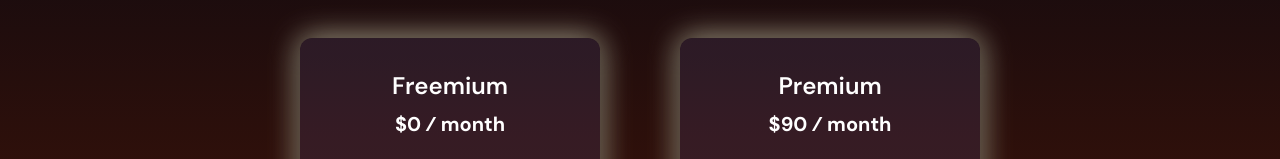
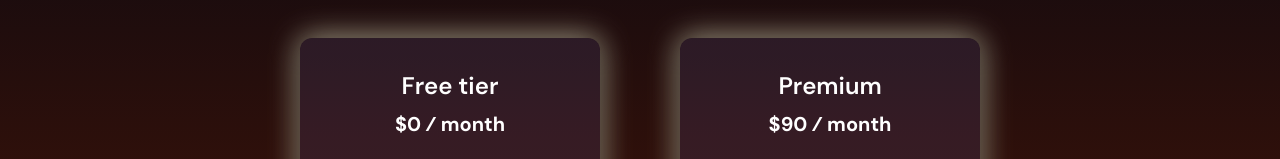
Before and after one commit to fastnear/subscriptions-site, a Next.js app: page /pricing in a window 1280 px wide. Shown: the part 318-477 px from the top of the page. Built offline with nearby package versions, Linux system fonts and the light colour scheme.

Commit message:
nomenclature Freemium » Free tier

```diff
--- a/src/app/pricing/_logic/plan-types.ts
+++ b/src/app/pricing/_logic/plan-types.ts
@@ -1,6 +1,6 @@
 export const PLAN_TYPES = [
     {
-        name: 'Freemium',
+        name: 'Free tier',
         price: '$0',
         description: 'Freemium with limits.',
         internalName: 'free',
```
